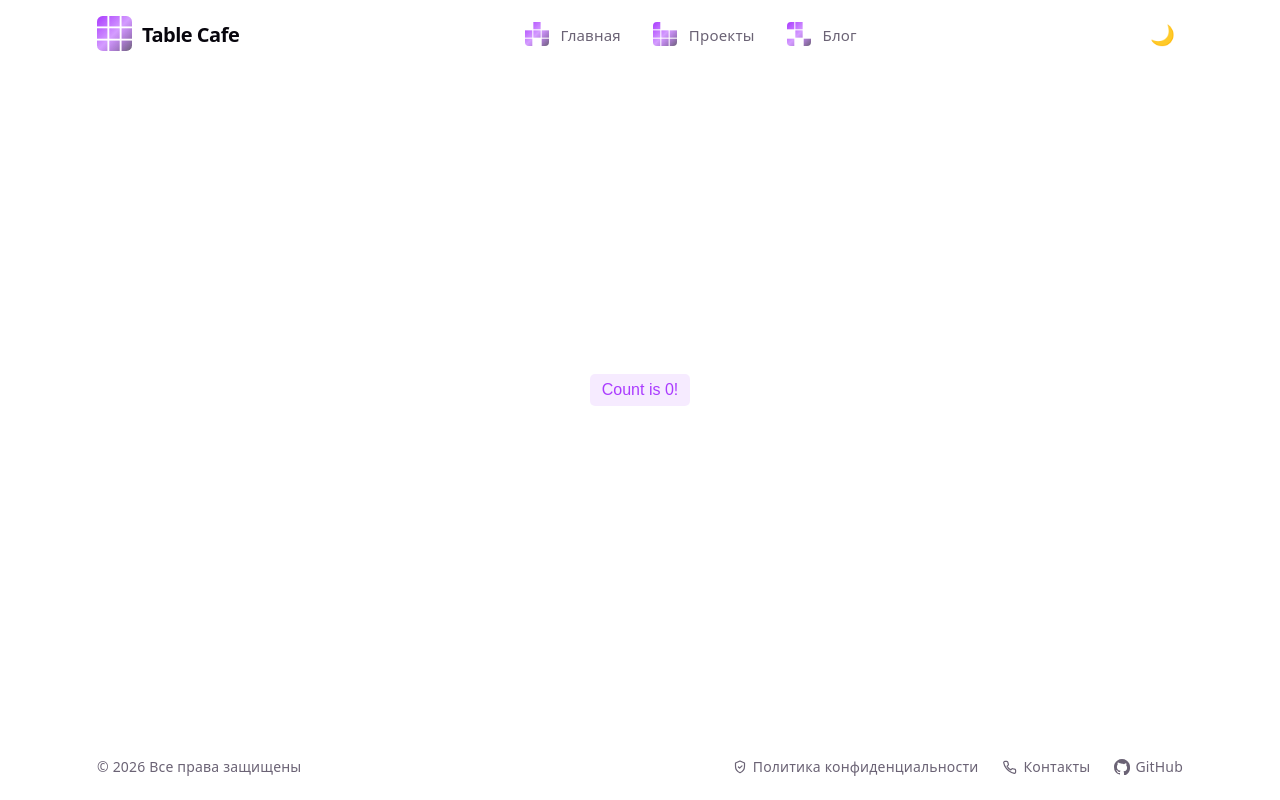
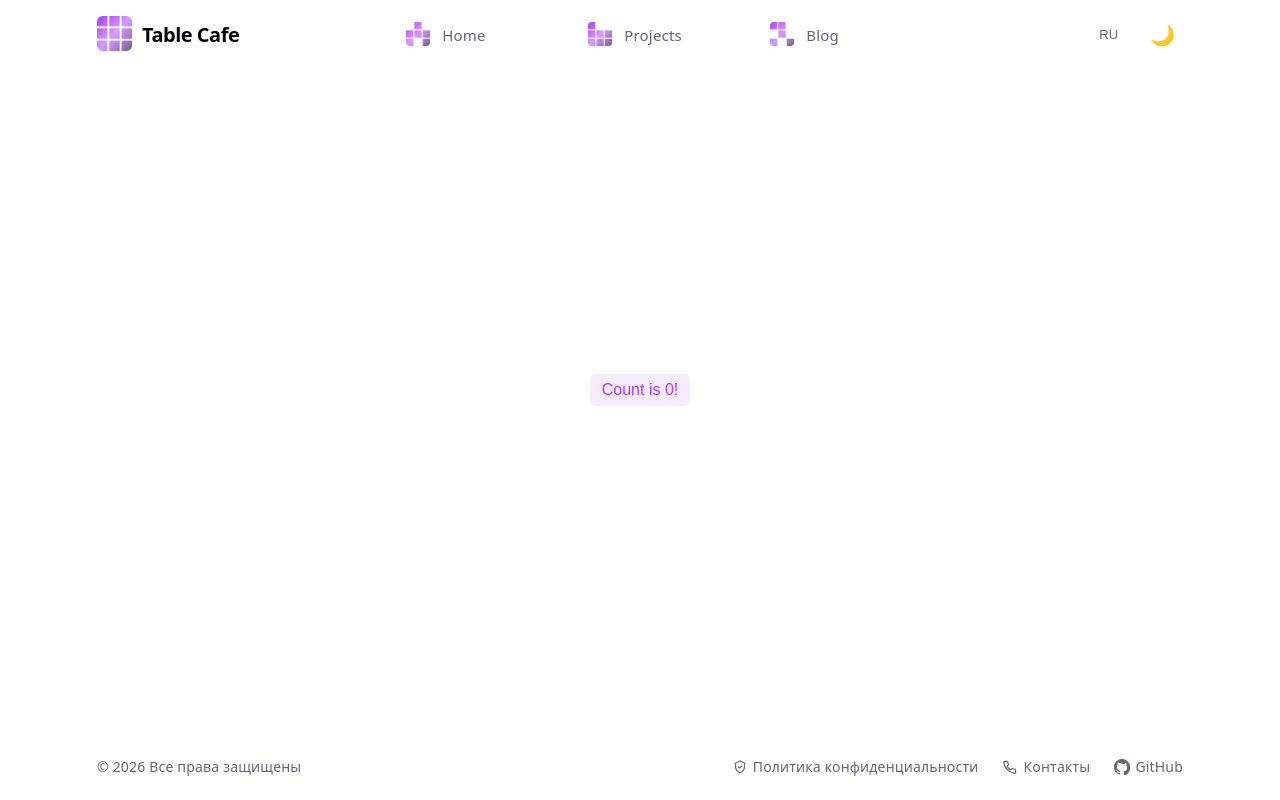
Before and after one commit to stdAlexTikhonov/my-new-app, a React (Vite) app: page / in a window 1280 px wide. Built offline with nearby package versions, Linux system fonts and the light colour scheme.

Commit message:
fix(TASK-10): added translations

```diff
--- a/src/components/Header/Header.module.scss
+++ b/src/components/Header/Header.module.scss
@@ -62,6 +62,7 @@
   color: var(--text);
   text-decoration: none;
   font-size: 15px;
+  width: 150px;
   font-family: var(--sans);
   letter-spacing: 0.18px;
   transition: color 0.3s ease;
@@ -131,3 +132,111 @@
     display: none;
   }
 }
+
+// .container {
+//   display: flex;
+//   align-items: center;
+//   justify-content: space-between;
+//   padding: 0 20px;
+//   height: 70px;
+// }
+
+.actions {
+  display: flex;
+  align-items: center;
+  gap: 12px;
+}
+
+.langToggle {
+  display: flex;
+  align-items: center;
+  gap: 6px;
+  padding: 6px 12px;
+  border: 1px solid var(--border-color);
+  border-radius: 8px;
+  background: transparent;
+  cursor: pointer;
+  transition: all 0.2s;
+  font-size: 14px;
+  color: var(--text-color);
+
+  &:hover {
+    background: var(--accent-border);
+    border-color: var(--primary-color);
+  }
+
+  .langText {
+    font-weight: 500;
+    font-size: 13px;
+  }
+}
+
+// For dropdown version
+.langDropdown {
+  position: relative;
+}
+
+.langMenu {
+  position: absolute;
+  top: calc(100% + 8px);
+  right: 0;
+  min-width: 150px;
+  background: var(--bg-color);
+  border: 1px solid var(--border-color);
+  border-radius: 10px;
+  padding: 6px;
+  box-shadow: 0 8px 24px rgba(0, 0, 0, 0.15);
+  z-index: 1000;
+  animation: slideDown 0.2s ease;
+
+  .langMenuItem {
+    display: flex;
+    align-items: center;
+    gap: 10px;
+    width: 100%;
+    padding: 8px 12px;
+    border: none;
+    border-radius: 6px;
+    background: transparent;
+    cursor: pointer;
+    color: var(--text-color);
+    transition: all 0.2s;
+
+    &:hover {
+      background: var(--hover-bg);
+    }
+
+    &.active {
+      background: var(--primary-color);
+      color: white;
+    }
+  }
+}
+
+.dropdownArrow {
+  font-size: 10px;
+  margin-left: 4px;
+}
+
+@keyframes slideDown {
+  from {
+    opacity: 0;
+    transform: translateY(-10px);
+  }
+  to {
+    opacity: 1;
+    transform: translateY(0);
+  }
+}
+
+
+// Mobile responsive
+@media (max-width: 768px) {
+  .langText {
+    display: none;
+  }
+
+  .langToggle {
+    padding: 6px 10px;
+  }
+}
--- a/src/components/Header/Header.tsx
+++ b/src/components/Header/Header.tsx
@@ -2,10 +2,21 @@ import { useTheme } from '@/context';
 import styles from './Header.module.scss';
 import { BurgerIcon, MobileMenu, GridIcon } from '@/components';
 import { useState } from 'react';
+import { useTranslation } from 'react-i18next';
 
 export const Header = () => {
   const { theme, toggleTheme } = useTheme();
+  const { t, i18n } = useTranslation();
   const [open, setOpen] = useState(false);
+
+  const changeLanguage = (lng: string | undefined) => {
+    i18n.changeLanguage(lng);
+  };
+
+  const toggleLanguage = () => {
+    const nextLang = i18n.language === 'en' ? 'ru' : 'en';
+    changeLanguage(nextLang);
+  };
 
   return (
     <header className={styles.header}>
@@ -25,24 +36,39 @@ export const Header = () => {
         <nav className={styles.nav}>
           <a href="#" className={styles.navLink}>
             <GridIcon hiddenCells={[0, 2, 7]} size={24} radius={15} />
-            Главная
+            {t('nav.home')}
           </a>
           <a href="#" className={styles.navLink}>
             <GridIcon hiddenCells={[1,2]} size={24} radius={15} />
-            Проекты
+            {t('nav.projects')}
           </a>
           <a href="#" className={styles.navLink}>
             <GridIcon hiddenCells={[2,3,5,7]} size={24} radius={15} />
-            Блог
+            {t('nav.blog')}
           </a>
         </nav>
+
+        <div className={styles.actions}>
+          {/* Language Toggle Button */}
+          <button
+            className={styles.langToggle}
+            onClick={toggleLanguage}
+            aria-label={t('aria.changeLanguage')}
+          >
+            <span className={styles.langText}>
+              {i18n.language === 'en' ? 'RU' : 'EN'}
+            </span>
+          </button>
+
+          {/* Theme Toggle Button */}
           <button
             className={styles.themeToggle}
             onClick={toggleTheme}
-          aria-label="Переключить тему"
+            aria-label={t('aria.toggleTheme')}
           >
             <span>{theme === 'light' ? '🌙' : '☀️'}</span>
           </button>
+        </div>
       </div>
       <MobileMenu open={open} setOpen={setOpen} />
     </header>
--- a/src/i18n/locales/en/translation.json
+++ b/src/i18n/locales/en/translation.json
@@ -1,3 +1,12 @@
 {
-  "count": "Count is {{num}}!"
+  "count": "Count is {{num}}!",
+  "nav": {
+    "home": "Home",
+    "projects": "Projects",
+    "blog": "Blog"
+  },
+  "aria": {
+    "changeLanguage": "Change language",
+    "toggleTheme": "Toggle theme"
+  }
 }
--- a/src/i18n/locales/ru/translation.json
+++ b/src/i18n/locales/ru/translation.json
@@ -1,3 +1,12 @@
 {
-  "count": "Всего нажатий {{num}}!"
+  "count": "{{num}} нажатий!",
+  "nav": {
+    "home": "Домой",
+    "projects": "Проекты",
+    "blog": "Блог"
+  },
+  "aria": {
+    "changeLanguage": "Сменить язык",
+    "toggleTheme": "Сменить тему"
+  }
 }
```
Lines whose indentation alone changed are shown as unchanged.
